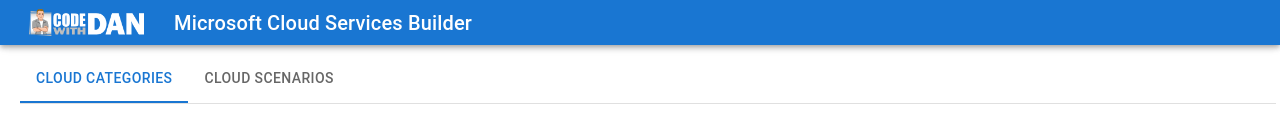
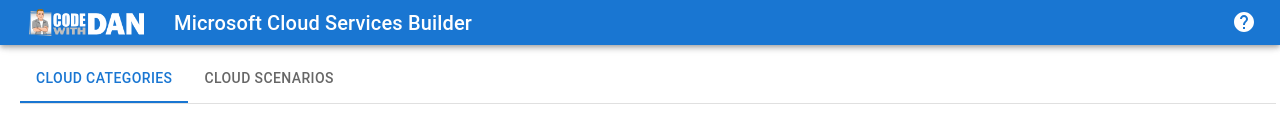
Before and after one commit to DanWahlin/microsoft-cloud-services-builder, a React (Create React App) app: page / in a window 1280 px wide. Shown: the top 134 px of the page. Built offline with nearby package versions, Linux system fonts and the light colour scheme.

Commit message:
Add initial help info & readme

```diff
--- a/package.json
+++ b/package.json
@@ -15,6 +15,7 @@
     "@testing-library/react": "^12.1.2",
     "@testing-library/user-event": "^13.5.0",
     "axios": "^0.25.0",
+    "intro.js": "^5.0.0",
     "react": "^17.0.2",
     "react-dom": "^17.0.2",
     "react-flow-renderer": "^9.7.3",
@@ -24,7 +25,6 @@
     "web-vitals": "^2.1.4"
   },
   "devDependencies": {
-    "axios":"^0.25.0",
     "@types/jest": "^27.4.0",
     "@types/node": "^16.11.22",
     "@types/react": "^17.0.38",
--- a/src/App.css
+++ b/src/App.css
@@ -252,10 +252,16 @@
 
 .header-image-title-container {
   display: grid;
-  grid-template-columns: 125px 1fr;
-  align-items: center;
+  grid-template-columns: 125px auto auto;
   justify-items: left;
+  width: 100%;
   gap: 25px;
+}
+
+.help-icon {
+  justify-self: end;
+  margin-top: 3px;
+  cursor: pointer;
 }
 
 .image-title-container {
@@ -341,3 +347,7 @@
 .azure-cli-command {
   margin-bottom: 15px;
 }
+
+.w-100 {
+  width: 100%;
+}
--- a/src/App.tsx
+++ b/src/App.tsx
@@ -1,5 +1,5 @@
 import React from 'react';
-import { AppBar, Box, Tab, Tabs, Toolbar, Typography } from '@mui/material';
+import { AppBar, Box, Modal, Tab, Tabs, Toolbar, Typography } from '@mui/material';
 
 import './App.css';
 import ServicesDiagram from 'components/Diagram/ServicesDiagram';
@@ -7,23 +7,48 @@
 import TabPanel from 'shared/TabPanel';
 import DocumentList from 'components/Docs/DocumentList';
 import { RecoilRoot } from 'recoil';
+import HelpIcon from '@mui/icons-material/Help';
+
+declare var introJs: any;
 
 function App() {
     const [value, setValue] = React.useState(0);
+    const [open, setOpen] = React.useState(false);
 
-    const handleChange = (event: React.SyntheticEvent, newValue: number) => {
+    function handleChange(event: React.SyntheticEvent, newValue: number) {
         setValue(newValue);
+    };
+
+    function showHelp() {
+        setOpen(true);
+    }
+
+    function closeHelp() {
+        setOpen(false);
+    }
+
+    const style = {
+        position: 'absolute' as 'absolute',
+        top: '50%',
+        left: '50%',
+        transform: 'translate(-50%, -50%)',
+        width: '60vw',
+        bgcolor: 'background.paper',
+        border: '1px solid #000',
+        boxShadow: 24,
+        p: 4,
     };
 
     return (
         <main>
             <AppBar position="fixed">
                 <Toolbar className="toolbar">
-                    <Typography variant="h6" noWrap component="div">
+                    <Typography variant="h6" noWrap component="div" className="w-100">
                         <div className="header-image-title-container">
                             {/* <img src="/images/microsoft-logo.svg" alt="icon" className="icon" />  */}
                             <img src="/images/codeWithDanLogo_white.png" alt="icon" className="codewithdan-icon" />
-                            <span className="header-title">Microsoft Cloud Services Builder</span>
+                            <span className="header-title ">Microsoft Cloud Services Builder</span>
+                            <HelpIcon className="help-icon" onClick={showHelp} />
                         </div>
                     </Typography>
                 </Toolbar>
@@ -51,6 +76,29 @@
                     </div>
                 </div>
             </RecoilRoot>
+
+            <Modal
+                open={open}
+                onClose={closeHelp}
+                aria-labelledby="modal-modal-title"
+                aria-describedby="modal-modal-description"
+            >
+                <Box sx={style}>
+                    <Typography id="modal-modal-title" variant="h6" component="h2">
+                        Using the Microsoft Cloud Services Builder:
+                    </Typography>
+                    <Typography id="modal-modal-description" sx={{ mt: 2 }} component="div">
+                        <ol>
+                            <li>Select a cloud service category or scenario.</li>
+                            <li>Drag and drop a cloud service on to the <strong>Selected Cloud Services</strong> canvas.</li>
+                            <li>Drag and drop additional services.</li>
+                            <li>Connect services together by dragging a line between service connection points.</li>
+                            <li>View <strong>Docs/Microsoft Learn/Azure CLI</strong> information for your selected services.</li>
+                        </ol>
+                    </Typography>
+                </Box>
+            </Modal>
+
         </main>
     );
 }
--- a/src/components/Diagram/ServicesDiagram.tsx
+++ b/src/components/Diagram/ServicesDiagram.tsx
@@ -129,7 +129,6 @@
 
     function onElementClick(event: React.MouseEvent, element: Node | Edge) {
         selectedElement.current = element;
-        console.log(selectedElement.current);
     }
 
     return (
```
Also changed, not shown: 2 other files (tests, documents, lock files or other folders).
